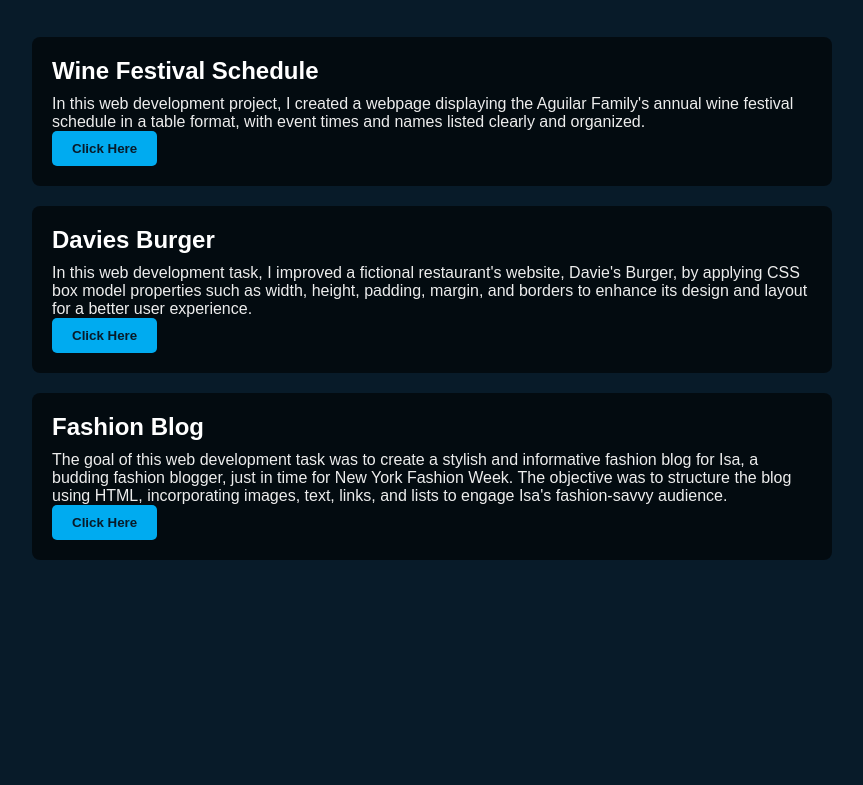
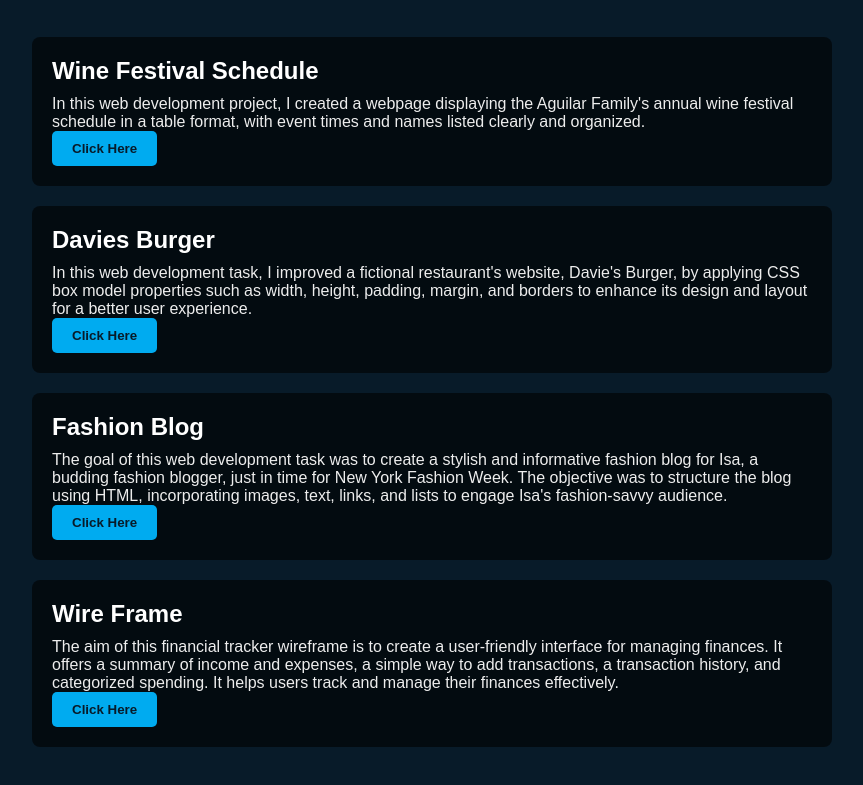
Before and after one commit to SonHoon/Portfolio.github.io, a plain HTML site: page index.html in a window 1280 px wide. Shown: the part 2031-2816 px from the top of the page, without its empty margins (208-1071 px from the left). Before the commit the page ends 2711 px from the top, so only its background shows below. Drawn offline with nearby package versions, Linux system fonts and the light colour scheme.

Commit message:
Update index.html

```diff
--- a/index.html
+++ b/index.html
@@ -70,10 +70,16 @@
                         <a href="https://sonhoon.github.io/Son22.github.io/"></a>
                         <button onclick="window.location.href='https://sonhoon.github.io/Son22.github.io/   '">Click Here</button>
                     </div>
+                    <div class="activity">
+                        <h3>Wire Frame</h3>
+                        <p>The aim of this financial tracker wireframe is to create a user-friendly interface for managing finances. It offers a summary of income and expenses, a simple way to add transactions, a transaction history, and categorized spending. It helps users track and manage their finances effectively.</p>
+                        <!-- Add a link to your wireframe image -->
+                        <a href="https://lh3.googleusercontent.com/drive-storage/APZSt_eIlbOC5EgIFt-oJ2cieDs_dCRHVo6u3orwcoMl_AT8GMLxQ_PsZU--QN_y9rutDOywjKRjeuIs4yHRlDTXlqGM7Hoz-8CxSAX8st7yXw=w1920-h949"></a>
+                        <!-- Add a button to open the wireframe image -->
+                        <button onclick="window.location.href='https://lh3.googleusercontent.com/drive-storage/APZSt_eIlbOC5EgIFt-oJ2cieDs_dCRHVo6u3orwcoMl_AT8GMLxQ_PsZU--QN_y9rutDOywjKRjeuIs4yHRlDTXlqGM7Hoz-8CxSAX8st7yXw=w1920-h949'">Click Here</button>
+                    </div>
                 </div>
             </section>
 
-
-
 </body>
 </html>
```
